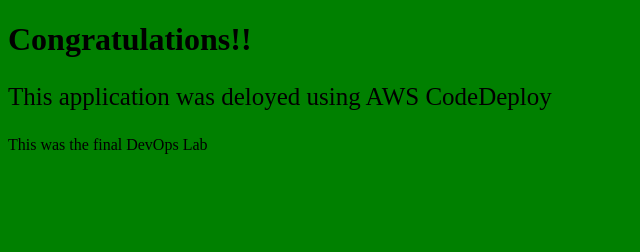
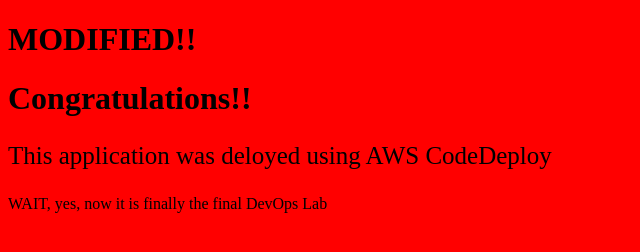
Before and after one commit to Shrey496/Blue-green-Deployment., a plain HTML site: page index.html in a window 1280 px wide. Shown: the whole page, without its empty margins (0-640 px from the left). Drawn offline with Linux system fonts and the light colour scheme.

Commit message:
Update index.html

```diff
--- a/index.html
+++ b/index.html
@@ -1,9 +1,10 @@
 <!DOCTYPE html>
 <html>
-<body style="background-color:green;">
+<body style="background-color:red;">
 
+<h1>MODIFIED!!</h1>
 <h1>Congratulations!!</h1>
 <p style="font-size:25px;">This application was deloyed using AWS CodeDeploy</p>
-<p>This was the final DevOps Lab</p>
+<p>WAIT, yes, now it is finally the final DevOps Lab</p>
 </body>
 </html>
```
